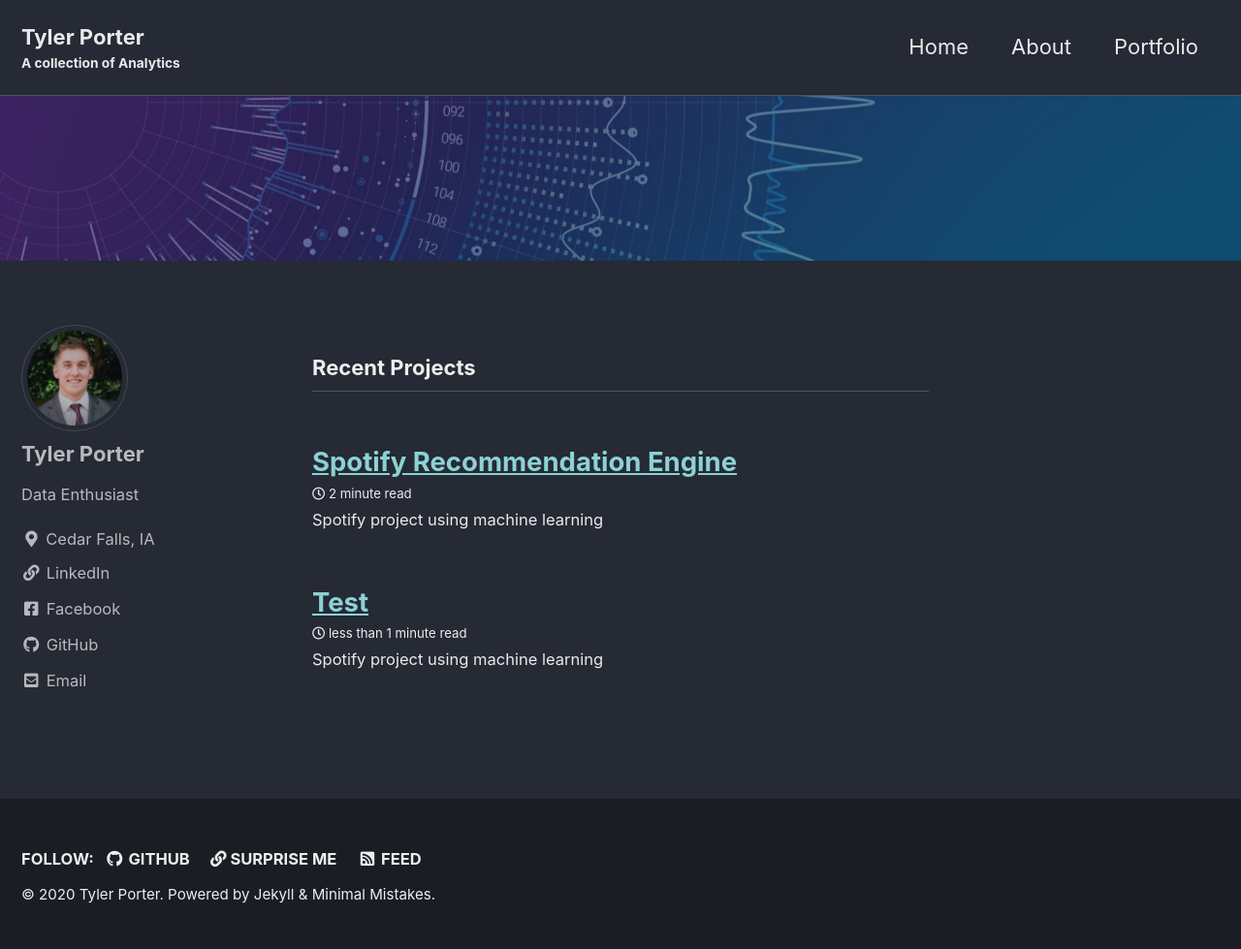
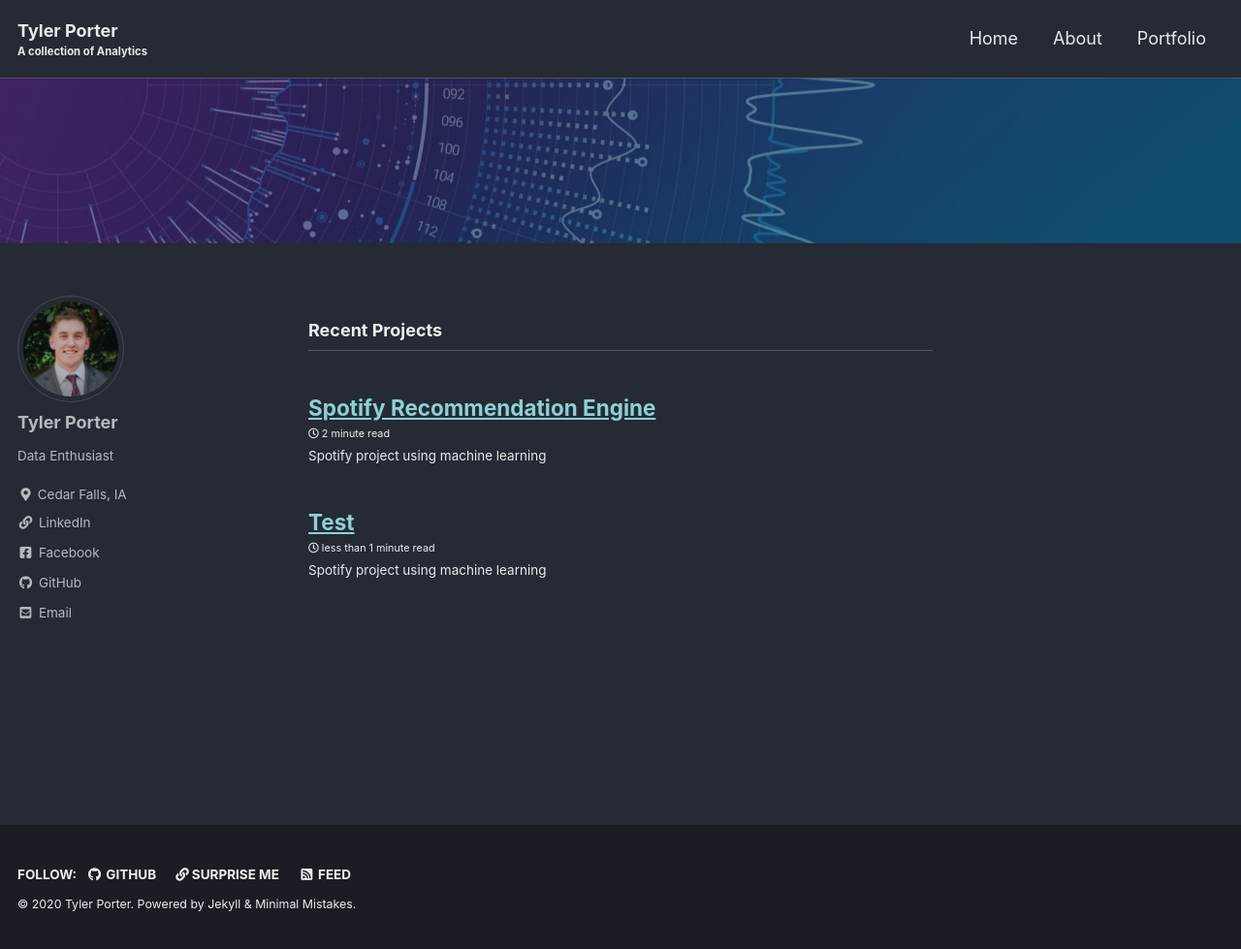
Before and after one commit to tyljporter/typo.github.io, a Jekyll site: the page built from index.html, in a window 1280 px wide and 979 px high. Shown: the whole window at 97% size. Built offline with Jekyll 4.4.1, drawn with Linux system fonts in a browser that asks for light colours; cached includes are drawn as plain includes; the list of posts is cut into pages by our own code.

Commit message:
Font size change

```diff
--- a/assets/css/main.scss
+++ b/assets/css/main.scss
@@ -6,3 +6,19 @@
 
 @import "minimal-mistakes/skins/{{ site.minimal_mistakes_skin | default: 'default' }}"; // skin
 @import "minimal-mistakes"; // main partials
+
+// https://github.com/mmistakes/minimal-mistakes/issues/1219#issuecomment-326809412
+html {
+    font-size: 12px; // originally 16px
+    @include breakpoint($medium) {
+        font-size: 14px; // originally 18px
+    }
+
+    @include breakpoint($large) {
+        font-size: 16px; // originally 20px
+    }
+
+    @include breakpoint($x-large) {
+        font-size: 18px; // originally 22px
+    }
+}
```
